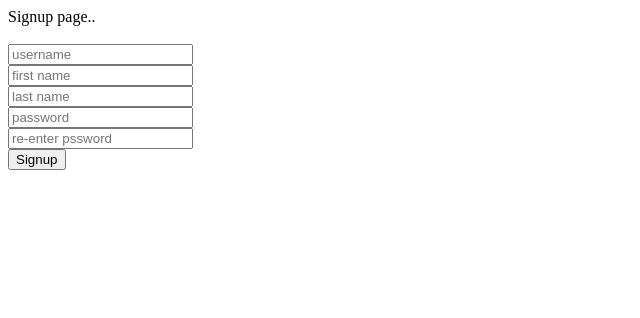
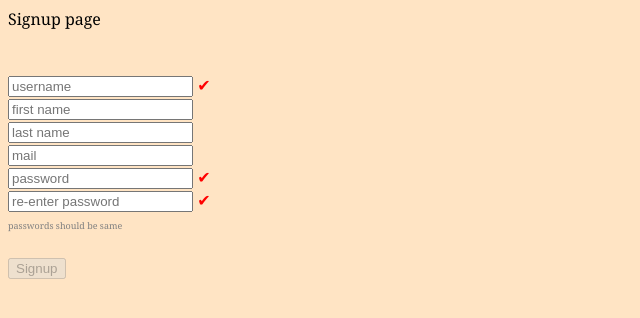
Before and after one commit to Shantanu2k19/django, a Django app: page /signup_helper in a window 1280 px wide. Shown: the top 318 px of the page, without its empty margins (0-640 px from the left). Run offline with Django 3.2, Linux system fonts and the light colour scheme.

Commit message:
simple login authorization website created

```diff
--- a/authentication/authentication/settings.py
+++ b/authentication/authentication/settings.py
@@ -26,6 +26,12 @@
 DEBUG = True
 
 ALLOWED_HOSTS = []
+
+STATICFILES_DIRS = [
+    "/authentication/users/static",
+]
+
+MEDIA_URL='/images/'
 
 
 # Application definition
--- /dev/null
+++ b/authentication/users/static/css/main.css
@@ -0,0 +1,23 @@
+h1{
+    color: crimson;
+    font-family:Georgia, 'Times New Roman', Times, serif
+}
+
+body{
+    background-color: #ffe4c4;
+    font-family:Georgia, 'Times New Roman', Times, serif
+}
+
+#user_check{
+    color:red;
+}
+#pass1_check{
+    color:red;
+}
+#pass2_check{
+    color:red;
+}
+#advice{
+    color:grey;
+    font-size: xx-small;
+}
--- /dev/null
+++ b/authentication/users/static/js/script.js
@@ -0,0 +1,65 @@
+document.addEventListener('DOMContentLoaded', () =>
+            {
+                document.querySelector('#submit').disabled = true;
+
+                //Enable button only when key-up, text is entered
+                //also check if the length of entered string is 0, bcs erasing the text will enable submit button
+                document.querySelector('#username').onkeyup = () => {
+                	if(document.querySelector('#username').value.length > 1){
+                        document.getElementById("user_check").style.color = "green";
+                    }
+                	else{
+                        document.getElementById("user_check").style.color = "red";
+                    }
+                };
+
+                document.querySelector('#pass1').onkeyup = () => {
+                	if(document.querySelector('#pass1').value.length > 1){
+                        document.getElementById("pass1_check").style.color = "green";
+                    }
+                	else{
+                        document.getElementById("user_check").style.color = "red";
+                    }
+                };
+
+                document.querySelector('#pass2').onkeyup = () => {
+                	if(document.querySelector('#pass2').value.length > 1){
+                        if(document.querySelector('#pass1').value == document.querySelector('#pass2').value){
+                            document.getElementById("advice").innerHTML = "passwords matched &#10004";
+                            document.getElementById("pass2_check").style.color = "green";
+                            document.querySelector('#submit').disabled = false;
+                        }
+                        else{
+                            document.getElementById("advice").innerHTML = "passwords should be same";
+                            document.getElementById("pass2_check").style.color = "red";
+                            document.querySelector('#submit').disabled = true;
+                        }
+                    }
+                	else{
+                        document.getElementById("user_check").style.color = "red";
+                    }
+                };
+
+                /*
+                document.querySelector('#new-task').onsubmit = () =>
+                {
+
+                    // Create new item for list, take value from #task
+                    const li = document.createElement('li');
+                    li.innerHTML = document.querySelector('#task').value;
+
+                    // Add new item to task list
+                    document.querySelector('#tasks').append(li);
+
+                    // Clear input field
+                    document.querySelector('#task').value = '';
+
+                    //after clearing, disable the button again
+                    document.querySelector('#submit').disabled = true;
+
+                    // Stop form from submitting(reloading the page), hence the task will not get erased
+                    return false;
+                };
+                */
+
+});
--- a/authentication/users/templates/users/base.html
+++ b/authentication/users/templates/users/base.html
@@ -1,7 +1,10 @@
+{% load static %}
 <!DOCTYPE html>
 <html>
     <head>
         <title>Users</title>
+        <link rel="stylesheet" type="text/css" href="{% static 'css/main.css' %}">
+        <script src="{% static '/js/script.js' %}" ></script>
     </head>
     <body>
         {% block body %}
--- a/authentication/users/templates/users/index.html
+++ b/authentication/users/templates/users/index.html
@@ -1,7 +1,9 @@
 {% extends "users/base.html" %}
 
 {% block body %}
-<h1>Index page</h1>
+<h1>WELCOME PAGE</h1>
+<h2>INDEX</h2>
+
 
 {% if message %}
     <div>
@@ -12,6 +14,6 @@
 <a href="{% url 'login_page' %}"><button>Login</button></a>
 <br>
 <br>
-<a href="{% url 'signup' %}"><button>Signup</button></a>
+<a href="{% url 'signup_page' %}"><button>Signup</button></a>
 
 {% endblock %}
--- a/authentication/users/templates/users/login.html
+++ b/authentication/users/templates/users/login.html
@@ -5,8 +5,8 @@
 
 <form action="{% url 'login' %}" method="post">
     {% csrf_token %}
-    <input name="username" type="text"/>
-    <input name="password" type="password"/>
+    <input name="username" type="text" required/>
+    <input name="password" type="password" required/>
     <input type="submit" value="Login"/>
 </form>
 
--- a/authentication/users/templates/users/signup.html
+++ b/authentication/users/templates/users/signup.html
@@ -1,23 +1,35 @@
 {% extends "users/base.html" %}
 
 {% block body %}
-Signup page..
+
+Signup page
+<br>
+{% if message %}
+    <div>
+        {{ message }}
+    </div>
+{% endif %}
 <br>
 <br>
 
-<form action="{% url 'signup' %}" method="post" autocomplete="off">
+<form action="{% url 'signup' %}" method="post">
     {% csrf_token %}
-    <input name="username" type="text" placeholder="username" />
+    <input name="username" id="username" type="text" placeholder="username" required />  <span id="user_check">&#10004</span>
     <br>
     <input name="f_name" type="text" placeholder="first name"/>
     <br>
     <input name="l_name" type="text" placeholder="last name" />
     <br>
-    <input name="pass1" type="text" placeholder="password" />
+    <input name="email" type="text" placeholder="mail" />
     <br>
-    <input name="pass2" type="password" placeholder="re-enter pssword" />
+    <input name="pass1" id="pass1"type="text" placeholder="password" required/>  <span id="pass1_check">&#10004</span>
     <br>
-    <input type="submit" value="Signup"/>
+    <input name="pass2"  id="pass2" type="text" placeholder="re-enter password" required/>  <span id="pass2_check">&#10004</span>
+    <br>
+    <span id="advice">passwords should be same</span>
+    <br>
+    <br>
+    <input id="submit" type="submit" value="Signup" />
 </form>
 
 {% endblock %}
--- a/authentication/users/views.py
+++ b/authentication/users/views.py
@@ -1,5 +1,7 @@
 from django.contrib.auth import authenticate, login, logout
 from django.http import HttpResponse, HttpResponseRedirect
+from django.contrib.auth.models import User
+from django.contrib.auth.forms import UserCreationForm
 from django.shortcuts import render
 from django.urls import reverse
 
@@ -23,15 +25,36 @@
     if user is not None:
         login(request, user)
         return HttpResponseRedirect(reverse("index"))
+        #here, goint back to index's url, index function will run, since logged in, it will take to user
     else:
         return render(request, "users/login.html", {"message": "Invalid credentials. Try again!"})
 
 def signup_page(request):
+    #return HttpResponseRedirect(reverse("signup_page"))
     return render(request, "users/signup.html")
 
 def signup_view(request):
-    return render(request, "users/login.html")
+    if request.method == 'POST':
+        username = request.POST["username"]
+        password1 = request.POST["pass1"]
+        password2 = request.POST["pass2"]
+        mail = request.POST["email"]
+        if password1 == password2:
+            form = UserCreationForm(request.POST)
+            user = User.objects.create_user(username=username,
+                                    email=mail,
+                                    password=password1)
+            login(request, user)
+            return HttpResponseRedirect(reverse("index"))
+        else:
+            return render(request, "users/signup.html", {"message": "passwords not same!"})
+        #return HttpResponseRedirect(reverse("index"))
+        #return render(request, "users/user.html", context)
+    else:
+        return render(request, "users/index.html")
+
 
 def logout_view(request):
     logout(request)
-    return render(request, "users/login.html", {"message": "Logged out."})
+    return HttpResponseRedirect(reverse("index"))
+    #return render(request, "users/index.html", {"message": "Logged out."})
```
Also changed, not shown: authentication/users/templates/users/user.html (+9 -5 lines), authentication/db.sqlite3.
